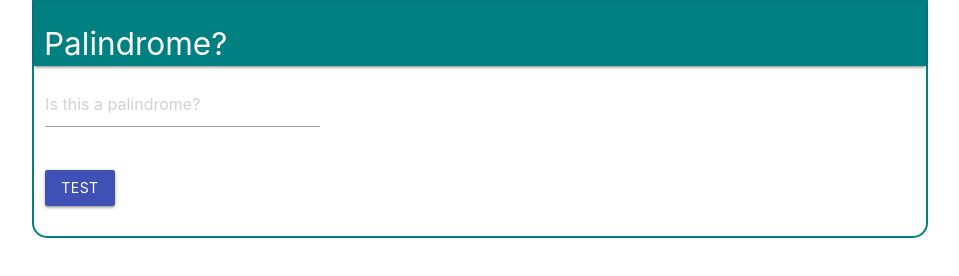
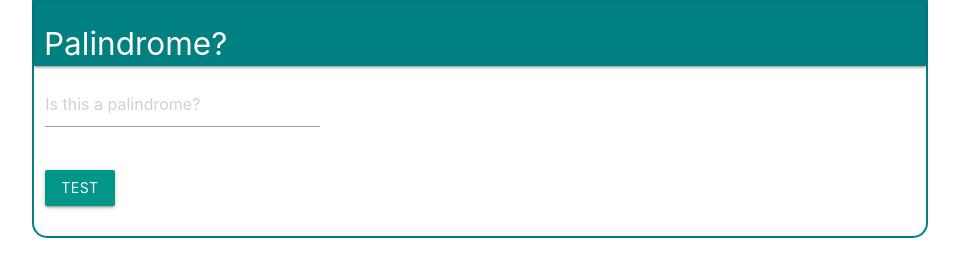
Before and after one commit to deltadesign/palindrome, a plain HTML site: page index.html in a window 1280 px wide. Shown: the whole page, without its empty margins (160-1119 px from the left). Drawn offline with nearby package versions, Linux system fonts and the light colour scheme.

Commit message:
attempting to correct CSS

```diff
--- a/index.html
+++ b/index.html
@@ -12,7 +12,6 @@
 </head>
 <body>
 
-
   <div class="container">
     <nav class=" nav-head">
       <a href="#" class="brand-logo">Palindrome?</a>
@@ -24,7 +23,7 @@
             <input type="text" class="validate" id="user-text" placeholder="Is this a palindrome?">
           </div>
         </div>
-        <button class="btn indigo " type="submit">TEST</button>
+        <button class="btn teal" type="submit">TEST</button>
 
         <div class="results"></div>
       </form>
```
Also changed, not shown: app.js (+5 -7 lines).
